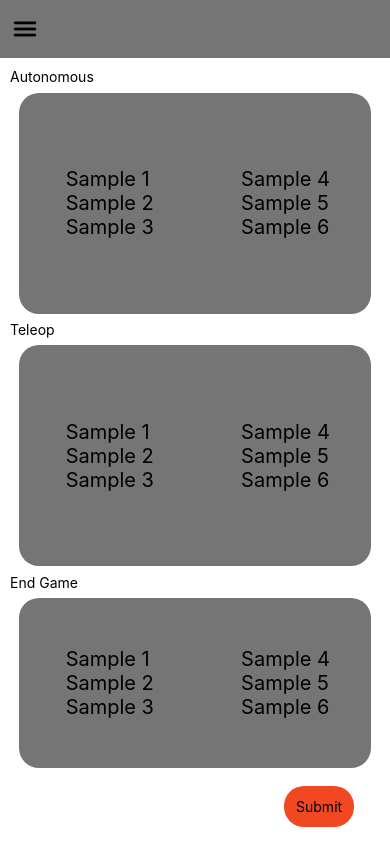
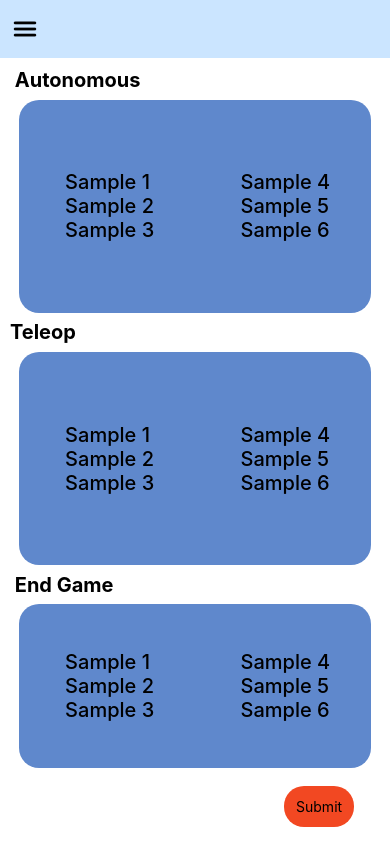
Before and after one commit to Pengiunolo/lotbScoutApp, a React Native app: screen / in a window 390 px wide. Built offline with nearby package versions, Linux system fonts and the light colour scheme.

Commit message:
color schemes

```diff
--- a/App.js
+++ b/App.js
@@ -23,19 +23,19 @@ export default function App() {
         </View>
         <View style={styles.body}>
         {/* Autonomous code group */}
-          <Text>Autonomous</Text>
+          <Text style={styles.textStyle}> Autonomous</Text>
 
             <View style={styles.AutoContainer}>
 
             <View>
-              <Text style={styles.textStyle}> Sample 1</Text>
-              <Text style={styles.textStyle}> Sample 2</Text>
-              <Text style={styles.textStyle}> Sample 3</Text>
+              <Text style={styles.textStyle2}> Sample 1</Text>
+              <Text style={styles.textStyle2}> Sample 2</Text>
+              <Text style={styles.textStyle2}> Sample 3</Text>
             </View>
             <View>
-              <Text style={styles.textStyle}> Sample 4</Text>
-              <Text style={styles.textStyle}> Sample 5</Text>
-              <Text style={styles.textStyle}> Sample 6</Text>
+              <Text style={styles.textStyle2}> Sample 4</Text>
+              <Text style={styles.textStyle2}> Sample 5</Text>
+              <Text style={styles.textStyle2}> Sample 6</Text>
             </View>
 
 
@@ -44,32 +44,32 @@ export default function App() {
 
 
           {/* TeleOp code group */}
-          <Text>Teleop</Text>
+          <Text style={styles.textStyle}>Teleop</Text>
           <View style={styles.TeleOpContainer}>
           <View>
-              <Text style={styles.textStyle}> Sample 1</Text>
-              <Text style={styles.textStyle}> Sample 2</Text>
-              <Text style={styles.textStyle}> Sample 3</Text>
+              <Text style={styles.textStyle2}> Sample 1</Text>
+              <Text style={styles.textStyle2}> Sample 2</Text>
+              <Text style={styles.textStyle2}> Sample 3</Text>
             </View>
             <View>
-              <Text style={styles.textStyle}> Sample 4</Text>
-              <Text style={styles.textStyle}> Sample 5</Text>
-              <Text style={styles.textStyle}> Sample 6</Text>
+              <Text style={styles.textStyle2}> Sample 4</Text>
+              <Text style={styles.textStyle2}> Sample 5</Text>
+              <Text style={styles.textStyle2}> Sample 6</Text>
             </View>
           </View>
 
           {/* EG code group */}
-          <Text>End Game</Text>
+          <Text style={styles.textStyle}> End Game</Text>
           <View style={styles.EgContainer}>
           <View>
-              <Text style={styles.textStyle}> Sample 1</Text>
-              <Text style={styles.textStyle}> Sample 2</Text>
-              <Text style={styles.textStyle}> Sample 3</Text>
+              <Text style={styles.textStyle2}> Sample 1</Text>
+              <Text style={styles.textStyle2}> Sample 2</Text>
+              <Text style={styles.textStyle2}> Sample 3</Text>
             </View>
             <View>
-              <Text style={styles.textStyle}> Sample 4</Text>
-              <Text style={styles.textStyle}> Sample 5</Text>
-              <Text style={styles.textStyle}> Sample 6</Text>
+              <Text style={styles.textStyle2}> Sample 4</Text>
+              <Text style={styles.textStyle2}> Sample 5</Text>
+              <Text style={styles.textStyle2}> Sample 6</Text>
             </View>
           </View>
 
@@ -112,7 +112,7 @@ const styles = StyleSheet.create({
     flex: .65,
     alignItems: 'center',
     justifyContent: 'space-around',
-    backgroundColor: '#757575',
+    backgroundColor: '#5F88CC',
     width: '95%',
     alignSelf: 'center',
     borderRadius: 20,
@@ -120,16 +120,23 @@ const styles = StyleSheet.create({
   textStyle: {
     fontSize: 20,
     color:'black',
-    fontWeight:'normal',
+    fontWeight:'bold',
     textAlign:'left',
   },
+  textStyle2: {
+    fontSize: 20,
+    color:'black',
+    fontWeight:'500',
+    textAlign:'left',
+  },
+
   TeleOpContainer: {
     flexDirection:'row',
     margin: '2%',
     flex: .65,
     alignItems: 'center',
     justifyContent: 'space-around',
-    backgroundColor: '#757575',
+    backgroundColor: '#5F88CC',
     width: '95%',
     alignSelf: 'center',
     borderRadius: 20,
@@ -140,7 +147,7 @@ const styles = StyleSheet.create({
     flex: .5,
     alignItems: 'center',
     justifyContent: 'space-around',
-    backgroundColor: '#757575',
+    backgroundColor: '#5F88CC',
     width: '95%',
     alignSelf: 'center',
     borderRadius: 20,
@@ -163,7 +170,7 @@ const styles = StyleSheet.create({
     flex: 1,
     flexDirection: 'row',
     alignItems:'center',
-    backgroundColor: '#757575',
+    backgroundColor: '#CBE5FF',
     justifyContent: 'space-between',
     width: '100%',
     padding: 10,
```
